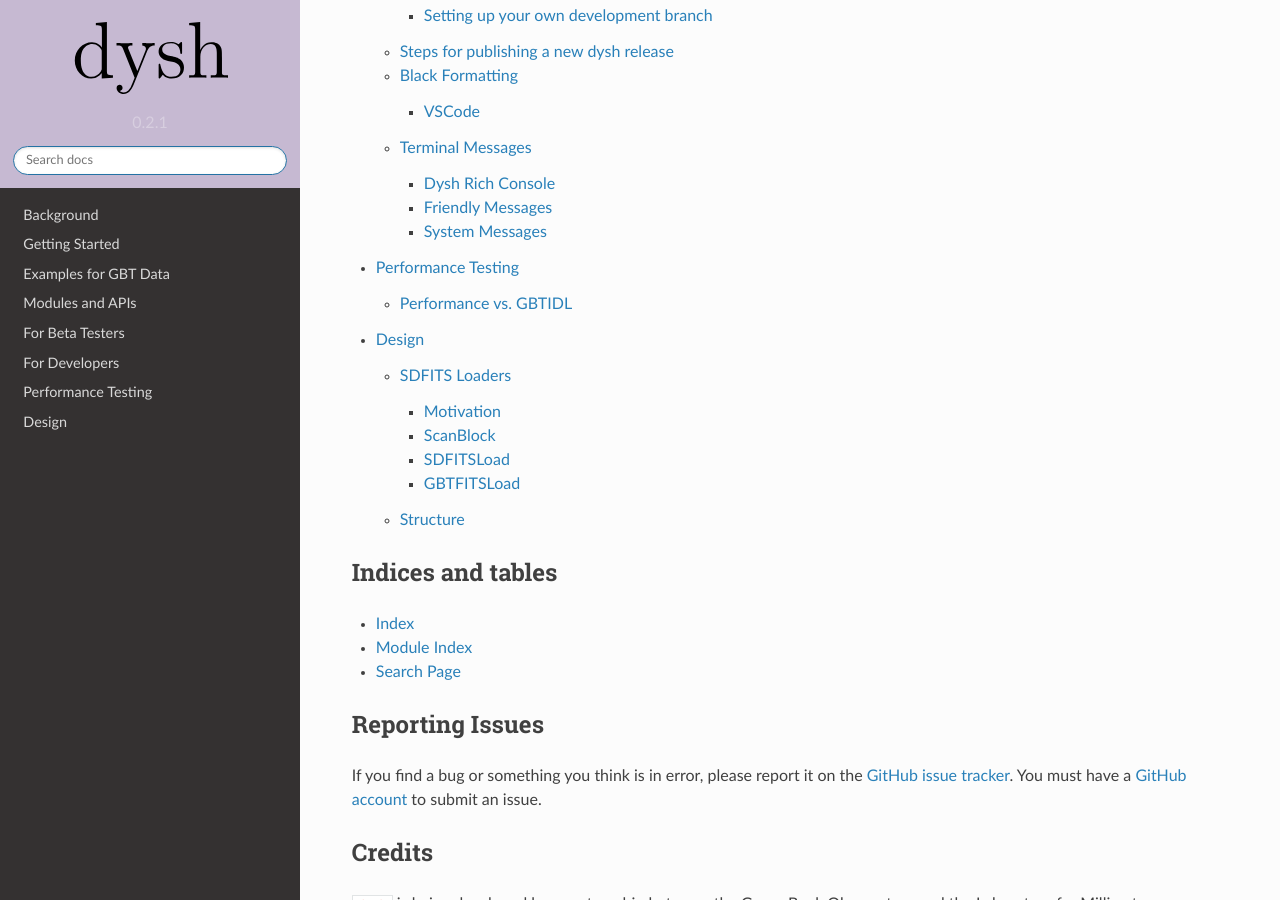
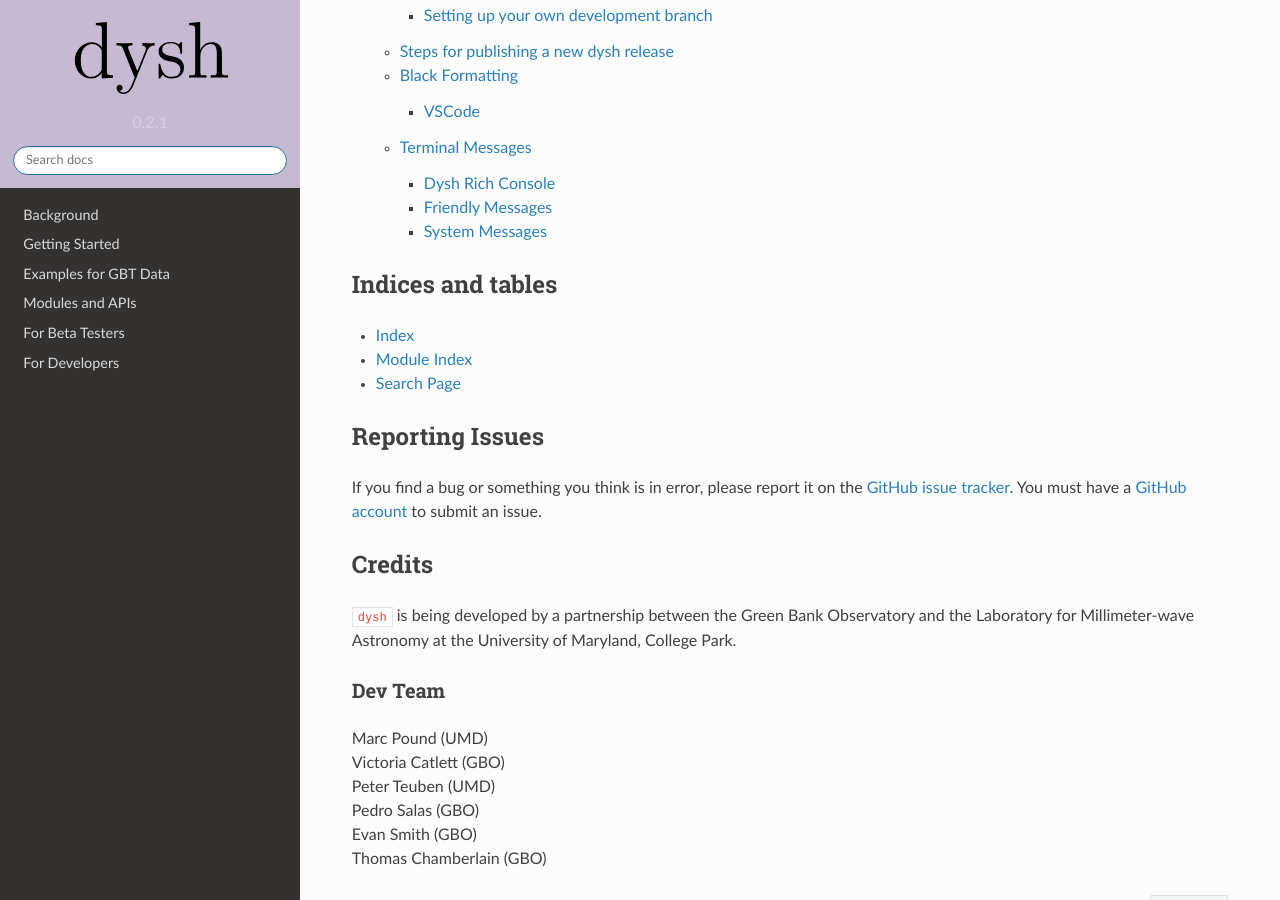
Before and after one commit to GreenBankObservatory/dysh, a Sphinx documentation site: the page built from docs/source/index.rst, in a window 1280 px wide and 900 px high, scrolled down 2069 px. Built offline with Sphinx 7.4.7 and the Read the Docs theme 2.0.0, drawn with Linux system fonts in a browser that asks for light colours.

Commit message:
remove performance and design pages. no longer needed

```diff
--- a/docs/source/index.rst
+++ b/docs/source/index.rst
@@ -20,8 +20,6 @@ Contents
    modules/index
    for_beta_testers/index
    for_developers/index
-   performance_testing/index
-   design/index
 
 Indices and tables
 ==================
```
